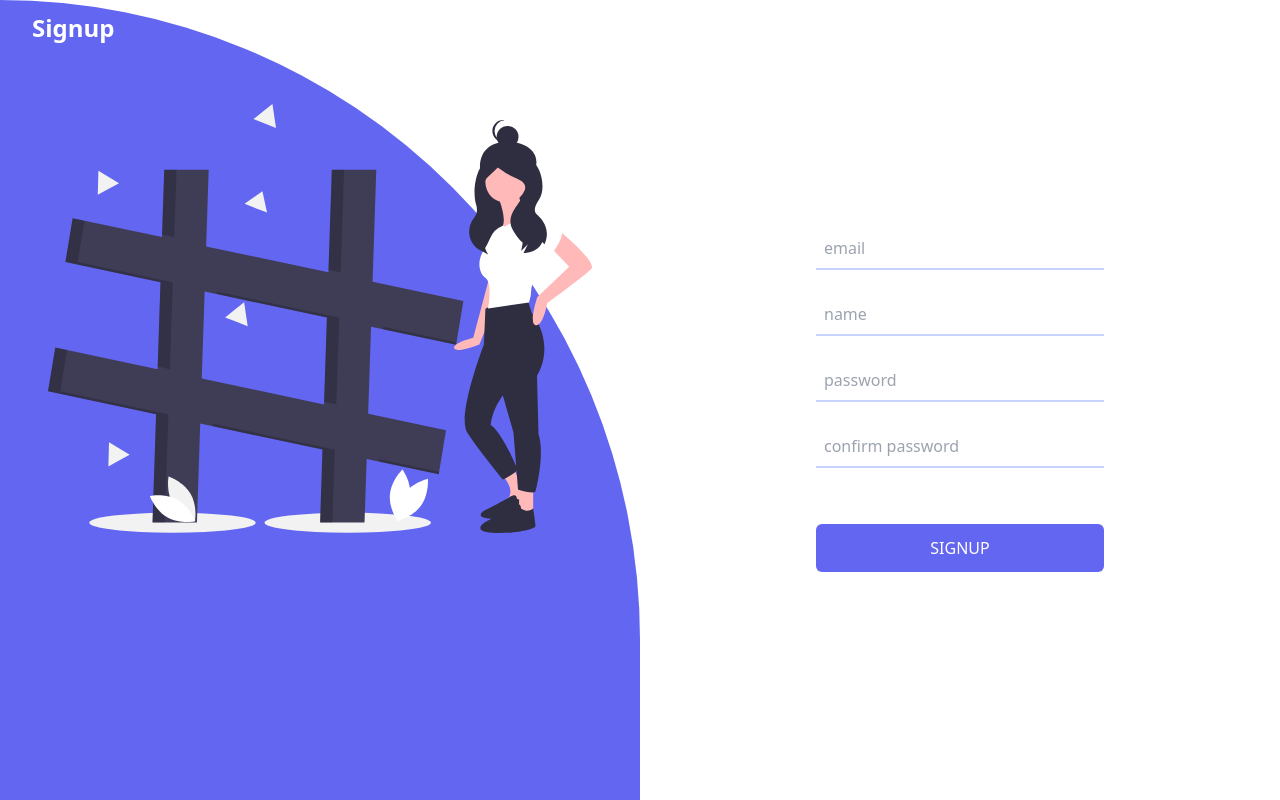
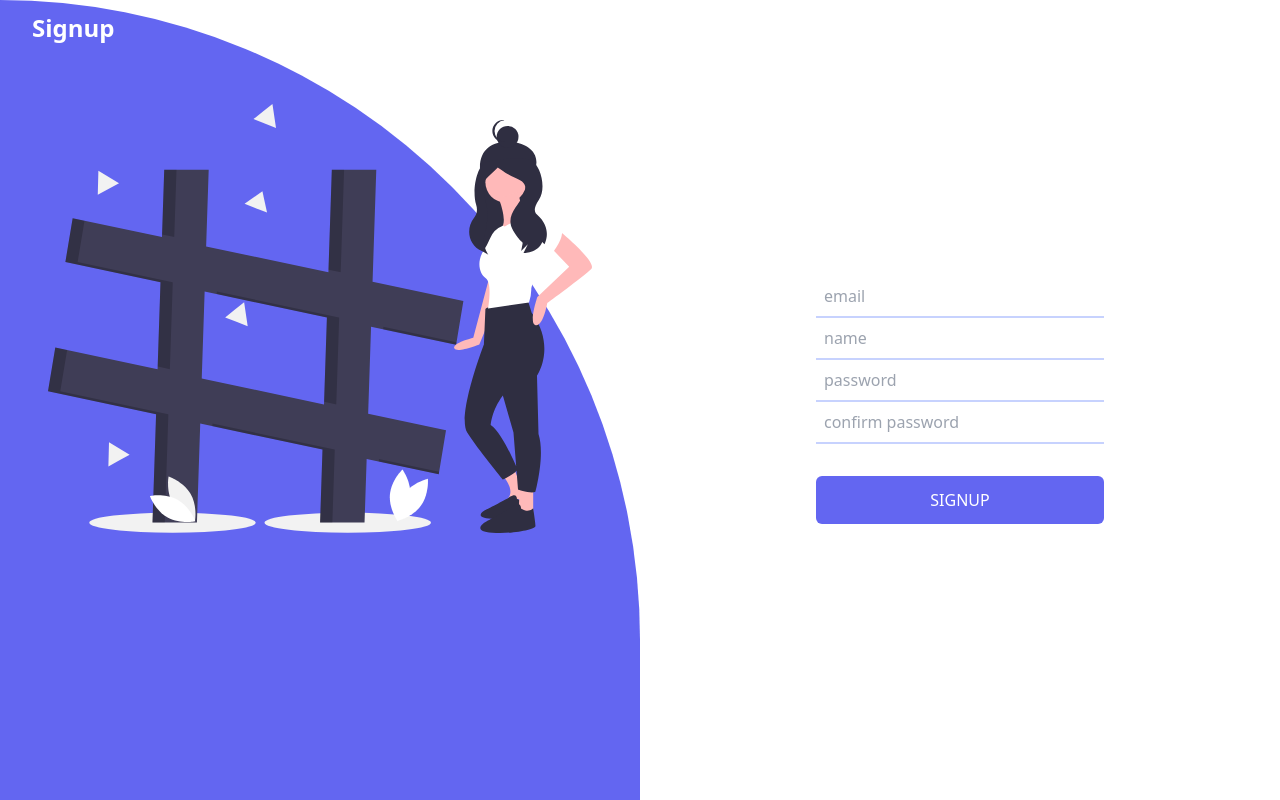
Before and after one commit to Rajakumardev/Quil, a React (Create React App) app: page /signup in a window 1280 px wide. Built offline with nearby package versions, Linux system fonts and the light colour scheme; no server answers.

Commit message:
validation initial commit

```diff
--- a/package.json
+++ b/package.json
@@ -9,6 +9,7 @@
     "firebase": "^7.11.0",
     "react": "^16.13.0",
     "react-dom": "^16.13.0",
+    "react-hook-form": "^5.1.1",
     "react-scripts": "3.4.0"
   },
   "scripts": {
--- a/src/App.js
+++ b/src/App.js
@@ -1,19 +1,19 @@
-import React,{useEffect} from 'react'
+import React, { useEffect } from 'react'
 import * as firebase from 'firebase'
 
-import Signup from './components/Pages/Signup/SignupPage'
+import SignupPage from './components/Pages/Signup/SignupPage'
 
 function App() {
-  useEffect(()=> {
+  useEffect(() => {
     firebase.auth().onAuthStateChanged((currentUser) => {
-      if(!currentUser){
+      if (!currentUser) {
         console.log('Not Authenticated')
       }
     })
   })
   return (
     <div>
-        <Signup/>
+      <SignupPage />
     </div>
   );
 }
--- a/src/components/Layouts/HalfScreenBanner.js
+++ b/src/components/Layouts/HalfScreenBanner.js
@@ -2,9 +2,9 @@ import React from 'react'
 
 function HalfScreenBanner(props) {
     return (
-        <div className = "h-screen bg-indigo-500 w-1/2 rounded-tr-full">
-           <h1 className="text-white text-2xl font-semibold px-8 py-3">{props.title}</h1>
-           <img src={props.icon} alt={props.title} className="p-12"/>
+        <div className="h-screen bg-indigo-500 w-1/2 rounded-tr-full">
+            <h1 className="text-white text-2xl font-semibold px-8 py-3">{props.title}</h1>
+            <img src={props.icon} alt={props.title} className="p-12" />
         </div>
     )
 }
--- a/src/components/Pages/Signup/SignupPage.js
+++ b/src/components/Pages/Signup/SignupPage.js
@@ -7,9 +7,9 @@ function SignupPage() {
     return (
         <Fragment>
             <div className="flex">
-                <HalfScreenBanner title = "Signup" icon={trendsBanner}/>
+                <HalfScreenBanner title="Signup" icon={trendsBanner} />
                 <div className="h-screen w-1/2 flex items-center justify-center">
-                    <Signup/>
+                    <Signup />
                 </div>
             </div>
         </Fragment>
--- a/src/components/Signup/Signup.js
+++ b/src/components/Signup/Signup.js
@@ -1,33 +1,68 @@
-import React from 'react'
+import React, { useEffect } from 'react'
+import { useForm } from 'react-hook-form'
+import * as firebase from 'firebase'
 
 function Signup() {
+    useEffect(() => {
+        firebase.auth().onAuthStateChanged((currentUser) => {
+            if (!currentUser) {
+                console.log('Not Authenticated')
+            } else {
+                //redirect to feed
+            }
+        })
+    })
+    const { register, handleSubmit, errors, watch } = useForm()
+
+    const registerUser = data => {
+
+    }
+
+    const validateConfirmPassword = (value) => value === watch('userPassword')
+
     return (
-        <form className="w-1/2 p-4">
+        <form className="w-1/2 p-4" onSubmit={handleSubmit(registerUser)}>
             <input
                 type="email"
                 placeholder="email"
                 name="userEmail"
-            className="border-b-2 mb-6 p-2 w-full border-indigo-200"/>
+                ref={register({ required: true })}
+                className="border-b-2 p-2 w-full border-indigo-200" />
+            <i className="text-red-600 px-2 mb-6 text-xs">
+                {errors.userEmail && 'not a valid email address!'}
+            </i>
             <input
                 type="name"
                 placeholder="name"
                 name="userName"
-            className="border-b-2 p-2 mb-6 w-full border-indigo-200"/>
+                ref={register({ required: true })}
+                className="border-b-2 p-2 w-full border-indigo-200" />
+            <i className="text-red-600 px-2 mb-6 text-xs">
+                {errors.userName && 'not a valid user name!'}
+            </i>
             <input
                 type="password"
                 placeholder="password"
                 name="userPassword"
-            className="border-b-2 mb-6 p-2 w-full border-indigo-200"/>
+                ref={register({ minLength: 8, required: true })}
+                className="border-b-2 p-2 w-full border-indigo-200" />
+            <i className="text-red-600 px-2 mb-6 text-xs">
+                {errors.userPassword && 'password too short (should contain atleast 8 characters).'}
+            </i>
             <input
                 type="password"
                 placeholder="confirm password"
                 name="userConfirmPassword"
-            className="border-b-2 mb-6 p-2 w-full border-indigo-200"/>
+                ref={register({ required: true, validate: validateConfirmPassword })}
+                className="border-b-2  p-2 w-full border-indigo-200" />
+            <i className="text-red-600 px-2 mb-6 text-xs">
+                {errors.userConfirmPassword && 'doesnt match with password!'}
+            </i>
             <input
                 type="submit"
                 value="SIGNUP"
                 name="signupBtn"
-            className="p-3 w-full mt-8 bg-indigo-500 text-white rounded-md hover:bg-indigo-400"/>
+                className="p-3 w-full mt-8 bg-indigo-500 text-white rounded-md hover:bg-indigo-400" />
         </form>
     )
 }
```
Also changed, not shown: public/index.html (+5 -5 lines), 1 other file (tests, documents, lock files or other folders). Lines whose indentation alone changed are shown as unchanged.
